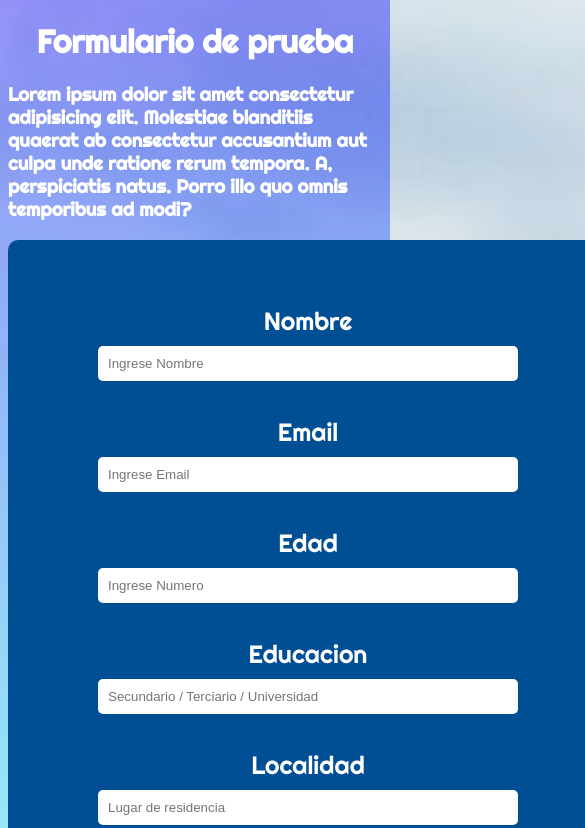
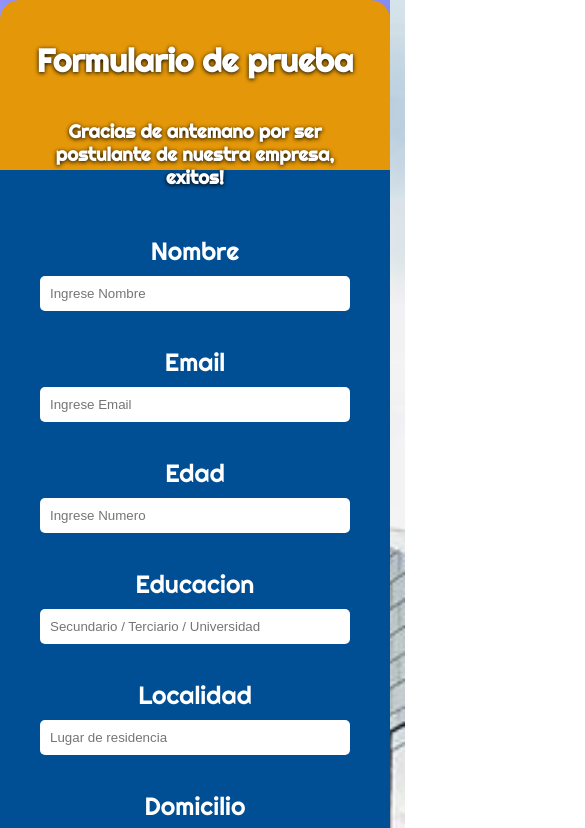
Before and after one commit to ChrisGlz14/formulario-en-proceso, a plain HTML site: page index.html in a window 390 px wide. Shown: the top 828 px of the page, 585 px wide, since content can reach past the window. Drawn offline with Linux system fonts and the light colour scheme.

Commit message:
arreglando el responsive

```diff
--- a/index.html
+++ b/index.html
@@ -11,11 +11,12 @@
     <title>Document</title>
 </head>
 <body>
-    <h1 id="title">Formulario de prueba</h1>
-    <h3 id="description">Lorem ipsum dolor sit amet consectetur adipisicing elit. Molestiae blanditiis quaerat ab consectetur accusantium aut culpa unde ratione rerum tempora. A, perspiciatis natus. Porro illo quo omnis temporibus ad modi?</h3>
+    <div class="titulos">
+        <h1 id="title">Formulario de prueba</h1>
+        <h3 id="description">Gracias de antemano por ser postulante de nuestra empresa, exitos!</h3>
+    </div>
+
     <form id="formulary">
-
-
         <p>Nombre</p>
             <input class="data" type="text" required placeholder="Ingrese Nombre" required>
         <p>Email</p>
@@ -45,7 +46,7 @@
 
         <p>Lenguajes frameworks o tecnologias que sabes</p>
 
-        <div class="checkboxes">
+        <div class="lenguajes">
         <label><input type="checkbox" name="opciones" value="opcion1">HTML</label>
         <label><input type="checkbox" name="opciones" value="opcion2">CSS</label>
         <label><input type="checkbox" name="opciones" value="opcion3">Javascript</label>
--- a/style.css
+++ b/style.css
@@ -1,14 +1,20 @@
+* {
+  box-sizing: border-box;
+  margin: 0;
+  padding: 0;
+}
+
 body {
-    background-image:url('2019-11-19_171915.jpg');
-    font-family: 'Righteous', cursive;
+  background-image: url("2019-11-19_171915.jpg");
+  font-family: "Righteous", cursive;
   color: #ffffff;
   background-size: cover;
   scrollbar-width: thin;
   scrollbar-color: rgb(251, 0, 0) darkgray;
-
 }
 
 body::before {
+  display: flex;
   content: "";
   position: fixed;
   top: 0;
@@ -17,7 +23,7 @@ body::before {
   height: 100%;
   z-index: -1;
   opacity: 0.7;
-    background:linear-gradient(#0a06ff92,rgba(0, 217, 255, 0.553));
+  background: linear-gradient(#0a06ff92, rgba(0, 217, 255, 0.553));
   background-size: cover;
   background-position: center center;
 }
@@ -34,112 +40,119 @@ body::before {
   border-radius: 5px;
 }
 
-h1{
+h1 {
+  text-align: center;
+  padding-top: 40px;
+}
+
+h3 {
+  margin: 20px;
+  padding: 20px;
   text-align: center;
 }
 
-h3 {
+.titulos {
+  height: 170px;
+  width: 1000px;
+  background-color: #e49708;
+  margin: 0 auto;
+  margin-top: 20px;
+  border-top-right-radius: 20px;
+  border-top-left-radius: 20px;
+  text-shadow: 0px 1px 4px rgba(0, 0, 0, 1);
+}
+@media screen and (max-width: 600px) {
+  .titulos {
+    width: 100%;
+    margin: 0 auto;
+  }
+}
 
-}
-#formulary{
+#formulary {
   display: flex;
   flex-direction: column;
   align-items: center;
   text-align: center;
-    margin: 8px auto;
-    width: 600px;
-    height:auto;
+  width: 1000px;
+  height: auto;
+  margin: 0 auto;
   background-color: rgb(0, 79, 148);
   color: #ffffff;
-    border-radius: 10px;
+  border-bottom: 10px;
+  border-bottom-left-radius:20px;
+  border-bottom-right-radius:20px;
   padding: 40px;
   box-sizing: border-box;
   outline: none;
+  margin-bottom: 20px;
 }
 
-@media  screen and (max-width:600px){
-  #fomulary {
-    width: 80%;
+@media screen and (max-width: 600px) {
+  #formulary {
+    width: 100%;
+    margin: 0 auto;
   }
 }
 
-input[type=number]::-webkit-outer-spin-button,
-    input[type=number]::-webkit-inner-spin-button {
+input {
+  display: flex;
+  margin-top: 15px;
+  align-items: flex-start;
+  margin-right: 20px;
+}
+
+input[type="number"]::-webkit-outer-spin-button,
+input[type="number"]::-webkit-inner-spin-button {
   -webkit-appearance: none;
   margin: 0;
 }
 
-input[type="radio"] {
-    margin-top: 15px;
-    margin-right: 10px;
-}
-
-
-.checkboxes {
-  display: flex;
-  flex-direction: column;
-}
-input[type="checkbox"] {
-    display: flex;
-    margin-right: 10px;
-    margin-top: 15px;
-    align-items: flex-start;
-  }
-
-  @media screen and (max-width:600px) {
+@media screen and (max-width: 600px) {
   input {
     justify-content: center;
     align-items: center;
   }
+}
 
+label {
+  display: flex;
+  align-items: baseline;
+  padding: 5px;
+  text-shadow: 0px 1px 4px rgba(0, 0, 0, 1);
 }
 
 p {
   font-size: 25px;
-    margin-top:25px;
+  margin-top: 25px;
   margin-bottom: 0px;
 }
 
-label {
-  display: flex;
-  align-items: flex-end;
+.lenguajes {
+  display: grid;
+  grid-template-columns: 300px 1fr;
+  vertical-align: top;
 }
 
 .data {
   display: block;
-    width: 400px;
+  width: 80%;
   padding: 10px;
   margin: 10px;
-    border:none;
+  border: none;
   border-radius: 5px;
   outline: none;
   align-self: center;
 }
 
-@media screen and (max-width: 300px) {
+@media screen and (max-width: 600px) {
   .data {
-      width: 300px;
-    }
-}
-
-#dropdown {
-    display: block;
-    width: 420px;
-    padding: 10px;
-    margin: 10px;
-    border:none;
-    border-radius: 5px;
-}
-
-@media  screen and (min-width:300px){
-  #dropdown {
-    width: 300px;
+    width: 100%;
   }
 }
 
 textarea {
   height: 100px;
-    width: 400px;
+  width: 80%;
   border-radius: 10px;
   resize: none;
   overflow: auto;
@@ -148,9 +161,9 @@ textarea {
   padding: 7px;
 }
 
-@media screen and (max-width:500px) {
+@media screen and (max-width: 600px) {
   textarea {
-    width: 300px;
+    width: 100%;
     height: 100px;
   }
 }
@@ -167,7 +180,7 @@ textarea::-webkit-scrollbar {
   border-radius: 5px;
 }
 
-#submit{
+#submit {
   background-color: #4223f0;
   color: white;
   border: white 1px solid;
```
Also changed, not shown: main.js (+4 -4 lines). Lines whose indentation alone changed are shown as unchanged.
